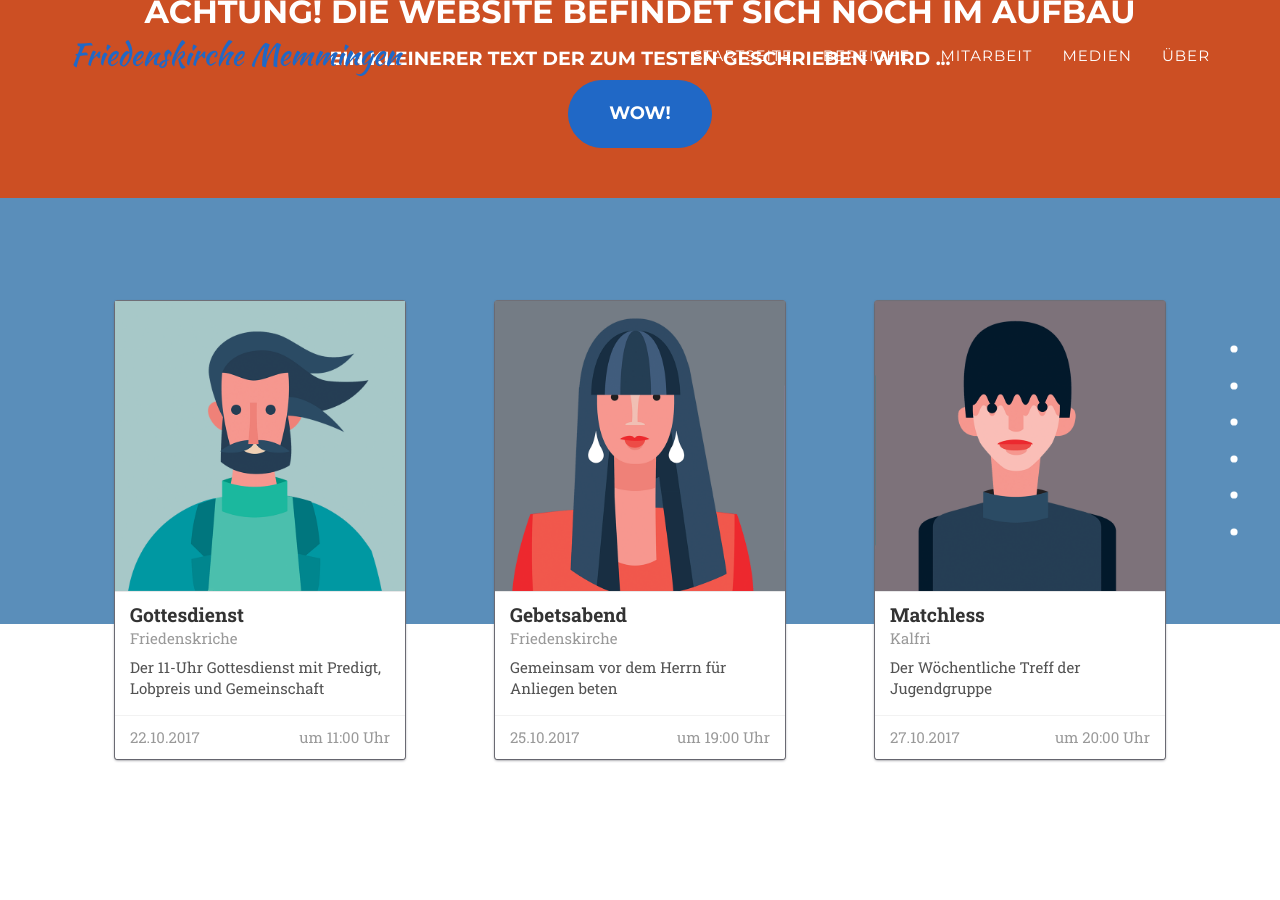
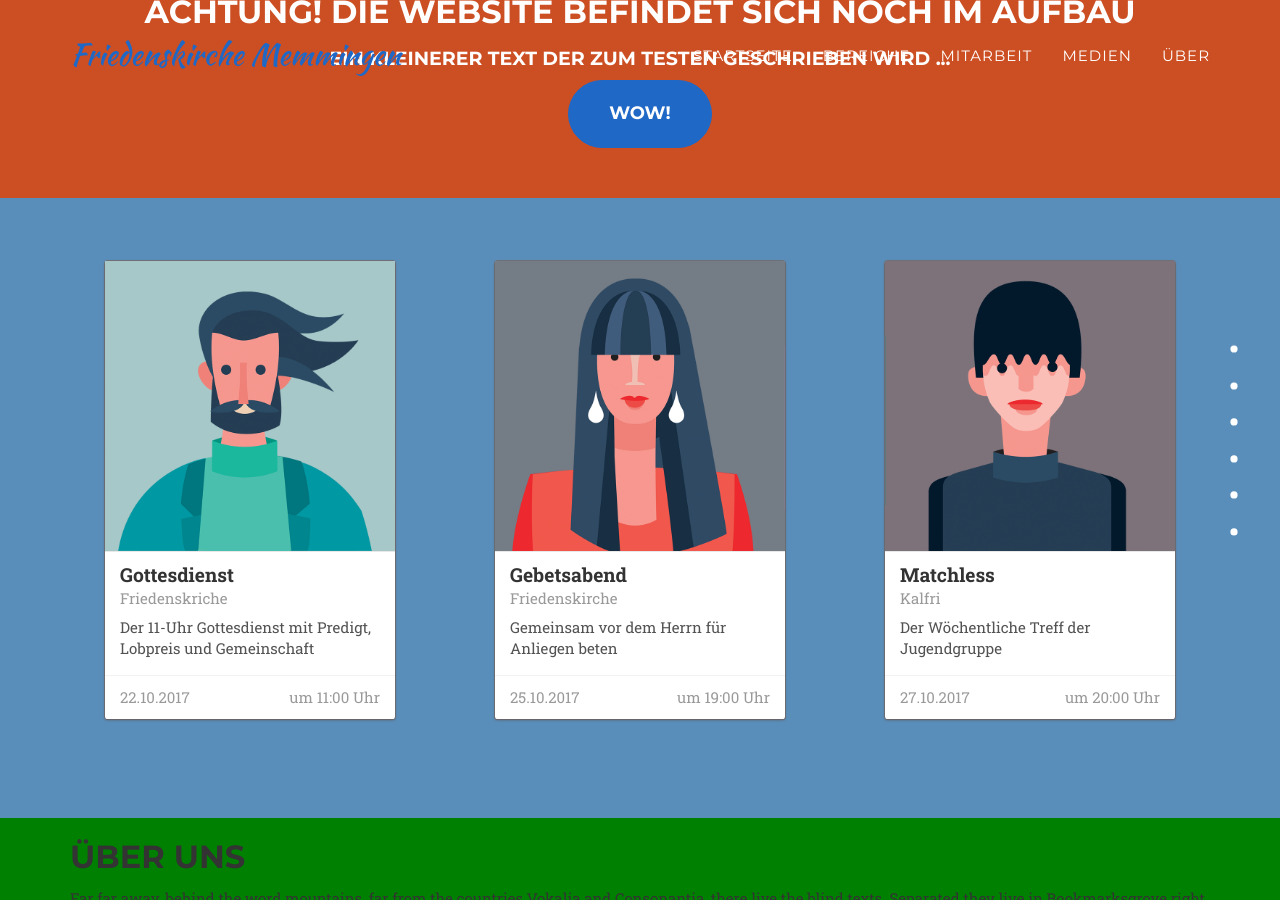
Before and after one commit to CHRINIMUE/FK-Website, a Jekyll site: the page built from index.html, in a window 1280 px wide and 900 px high, scrolled down 814 px. Built offline with Jekyll 4.4.1, drawn with Linux system fonts in a browser that asks for light colours; some web fonts are replaced; some of the changed text lies outside the part shown.

Commit message:
Fixed the Event cards

```diff
--- /dev/null
+++ b/_includes/about_sp.html
@@ -0,0 +1,15 @@
+<section class="uber">
+  <div class="container">
+
+            <h2>Über uns</h2>
+            <p>Far far away, behind the word mountains, far from the countries Vokalia and Consonantia, there live the blind texts. Separated they live in Bookmarksgrove right at the coast of the Semantics</p>
+          <p>Lorem ipsum dolor sit amet, consectetur adipisicing elit, sed do eiusmod tempor incididunt ut labore et dolore magna aliqua. Ut enim ad minim veniam, quis nostrud exercitation ullamco laboris nisi ut aliquip ex ea commodo consequat. Duis aute irure dolor in reprehenderit in voluptate velit esse cillum dolore eu fugiat nulla pariatur. Excepteur sint occaecat cupidatat non proident, sunt in culpa qui officia deserunt mollit anim id </p>
+       <!-- .col-md-7 close -->
+      <!--
+      <div class="col-md-5 col-sm-12">
+        <div class="block">
+          <img src="img/wrapper-img.png" alt="Img">
+        </div>
+      </div> -->  <!-- .col-md-5 close -->
+    </div>
+</section>
--- /dev/null
+++ b/_includes/css/uber_sp.css
@@ -0,0 +1,4 @@
+.uber {
+    background-color: green;
+    height: 100vh;
+}
--- a/_includes/events.html
+++ b/_includes/events.html
@@ -1,5 +1,6 @@
-<div class="events">
+<section class="events">
 <div class="container">
+  <div class="row">
     <div class="ui link cards">
       <div class="card">
         <div class="image">
@@ -8,7 +9,7 @@
         <div class="content">
           <div class="header">Gottesdienst</div>
         <div class="meta">
-        <a>Friedenskriche</a>
+        <span class="date">Friedenskriche</span>
       </div>
       <div class="description">
         Der 11-Uhr Gottesdienst mit Predigt, Lobpreis und Gemeinschaft
@@ -54,7 +55,7 @@
     <div class="content">
       <div class="header">Matchless</div>
       <div class="meta">
-        <a>Kalfri</a>
+        <span class="date">Kalfri</span>
       </div>
       <div class="description">
         Der Wöchentliche Treff der Jugendgruppe
@@ -70,7 +71,8 @@
       </span>
     </div>
   </div>
+
 </div>
 </div>
-<div class="events-down"></div>
 </div>
+</section>
--- a/_layouts/default.html
+++ b/_layouts/default.html
@@ -11,6 +11,7 @@
     {% include home_top.html %}
     {% include zw_info.html %}
     {% include events.html %}
+    {% include about_sp.html %}
     {% include home_sections.html %}
     {% include paralex/gottesdienste.html %}
     {% include paralex/rr.html %}
--- a/_layouts/mitarbeit_bereich.html
+++ b/_layouts/mitarbeit_bereich.html
@@ -12,11 +12,11 @@
       <div class="content">
         <div class="container">
   	       <div class="row">
-
+             <div class="col-xl-8 col-xl-offset-2 col-md-10 col-md-offset-1">
 
             {{ content }}
 
-
+            </div>
   	       </div>
          </div>
       </div>
--- a/_layouts/style.css
+++ b/_layouts/style.css
@@ -7,4 +7,5 @@
 {% include css/identity.css %}
 {% include css/phantom.css %}
 {% include css/events.css %}
+{% include css/uber_sp.css %}
 {{ content }}
```
Also changed, not shown: _includes/css/events.css (+2 -7 lines), 3 other files. Lines whose indentation alone changed are shown as unchanged.
